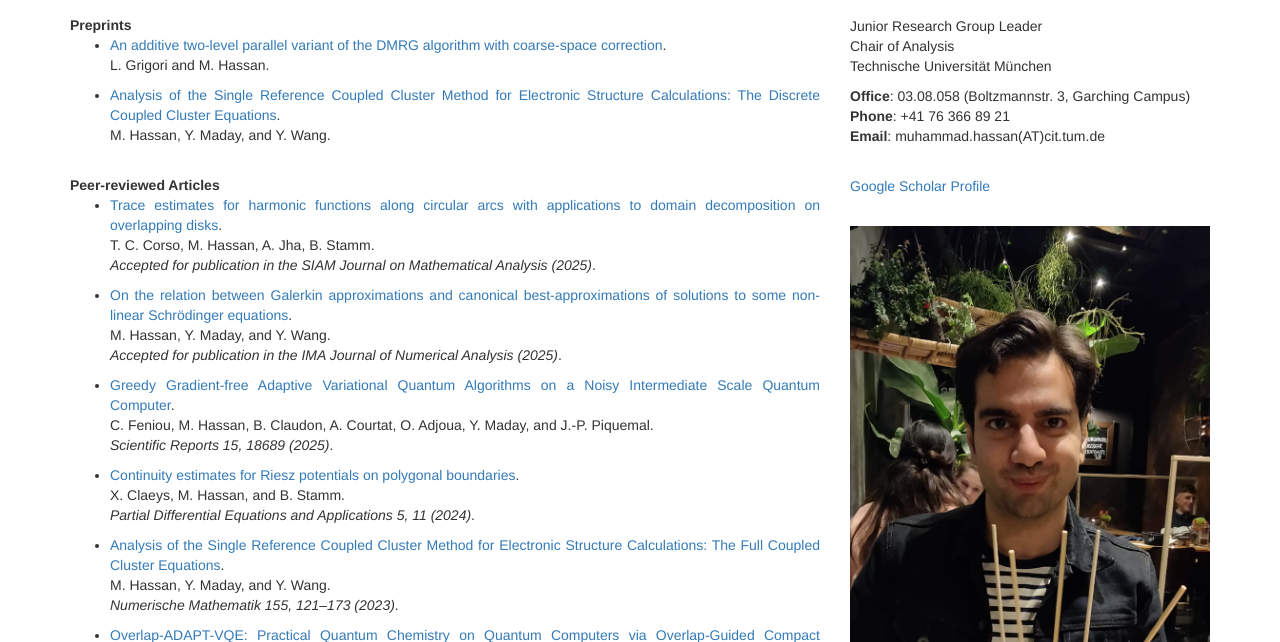
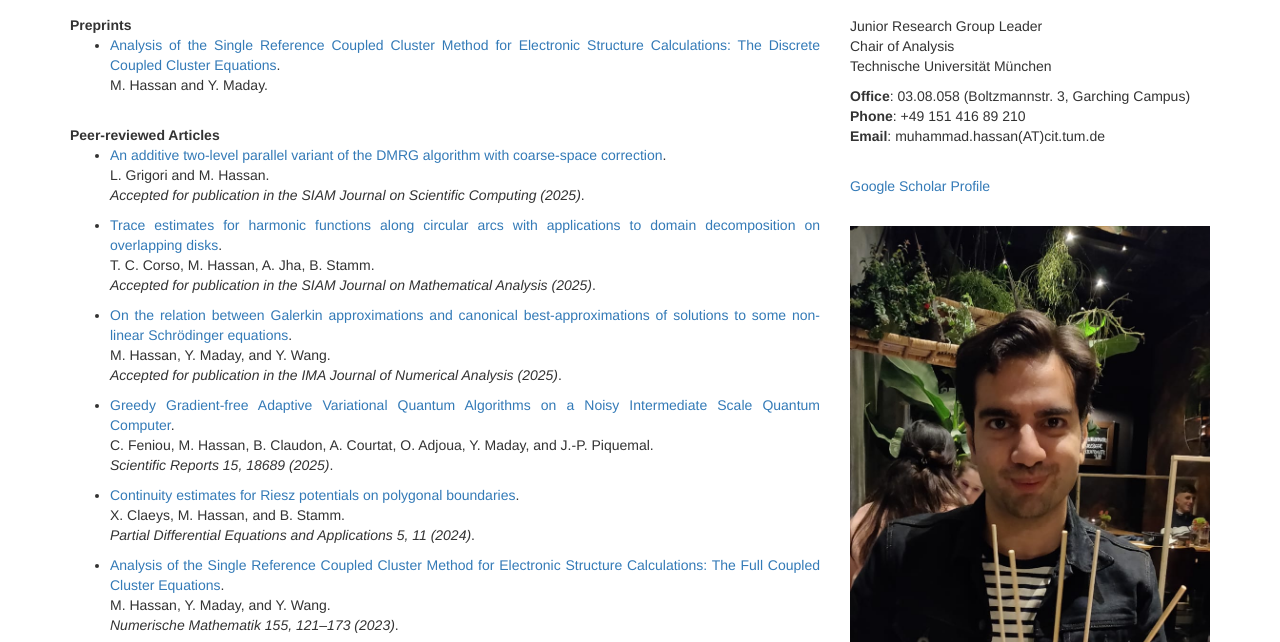
Before and after one commit to Prometheus-1757/Prometheus-1757.github.io, a plain HTML site: page Publications.html in a window 1280 px wide. Shown: the part 135-777 px from the top of the page. Drawn offline with nearby package versions, Linux system fonts and the light colour scheme.

Commit message:
Update
Update

```diff
--- a/Publications.html
+++ b/Publications.html
@@ -63,16 +63,18 @@
 
                     <strong>Preprints</strong><br/>
                     <ul>
-                        <li class="preprint3" words="Density matrix renormalization group (DMRG), tensor trains decomposition, high-dimensional optimization, electronic structure calculations"><a href="https://doi.org/10.48550/arXiv.2505.23429">An additive two-level parallel variant of the DMRG algorithm with coarse-space correction</a>.  <br> L. Grigori and M. Hassan.</li>
-
-                        </ul>
-                    <ul>
-                        <li class="preprint1" words="Electronic structure theory, coupled cluster method, numerical analysis, non-linear functions, error estimates"><a href="https://doi.org/10.48550/arXiv.2311.00637">Analysis of the Single Reference Coupled Cluster Method for Electronic Structure Calculations: The Discrete Coupled Cluster Equations</a>.  <br> M. Hassan, Y. Maday, and Y. Wang.</li>
+                        <li class="preprint1" words="Electronic structure theory, coupled cluster method, numerical analysis, non-linear functions, error estimates"><a href="https://doi.org/10.48550/arXiv.2311.00637">Analysis of the Single Reference Coupled Cluster Method for Electronic Structure Calculations: The Discrete Coupled Cluster Equations</a>.  <br> M. Hassan and Y. Maday.</li>
 
                         </ul><br>
 
 
                     <strong>Peer-reviewed Articles</strong><br/>
+
+                    <ul>
+                        <li class="preprint3" words="Density matrix renormalization group (DMRG), tensor trains decomposition, high-dimensional optimization, electronic structure calculations"><a href="https://doi.org/10.48550/arXiv.2505.23429">An additive two-level parallel variant of the DMRG algorithm with coarse-space correction</a>.
+                            <br> L. Grigori and M. Hassan.</li>
+                        <i>Accepted for publication in the SIAM Journal on Scientific Computing (2025)</i>.</li>
+                        </ul>
 
                     <ul>
                         <li class="paper13" words="Domain Decomposition, Alternating Schwarz Method, Complex Analysis, Maximum Principle"><a href="https://doi.org/10.48550/arXiv.2401.16344">Trace estimates for harmonic functions along circular arcs with applications to domain decomposition on overlapping disks</a>.
@@ -183,7 +185,7 @@
             </div>
             <div class="col-md-4">
                 <strong>Office</strong>:  03.08.058 (Boltzmannstr. 3, Garching Campus)<br>
-                <strong>Phone</strong>: +41 76 366 89 21<br>
+                <strong>Phone</strong>: +49 151 416 89 210<br>
                 <strong>Email</strong>: muhammad.hassan(AT)cit.tum.de<br>
                 </p><br>
                 <p><a href="https://scholar.google.ch/citations?user=Ao42sT8AAAAJ&hl=en">Google Scholar Profile</a></dd>
```
Also changed, not shown: Links.html (+1 -1 lines), index.html (+2 -2 lines), 1 other file.
